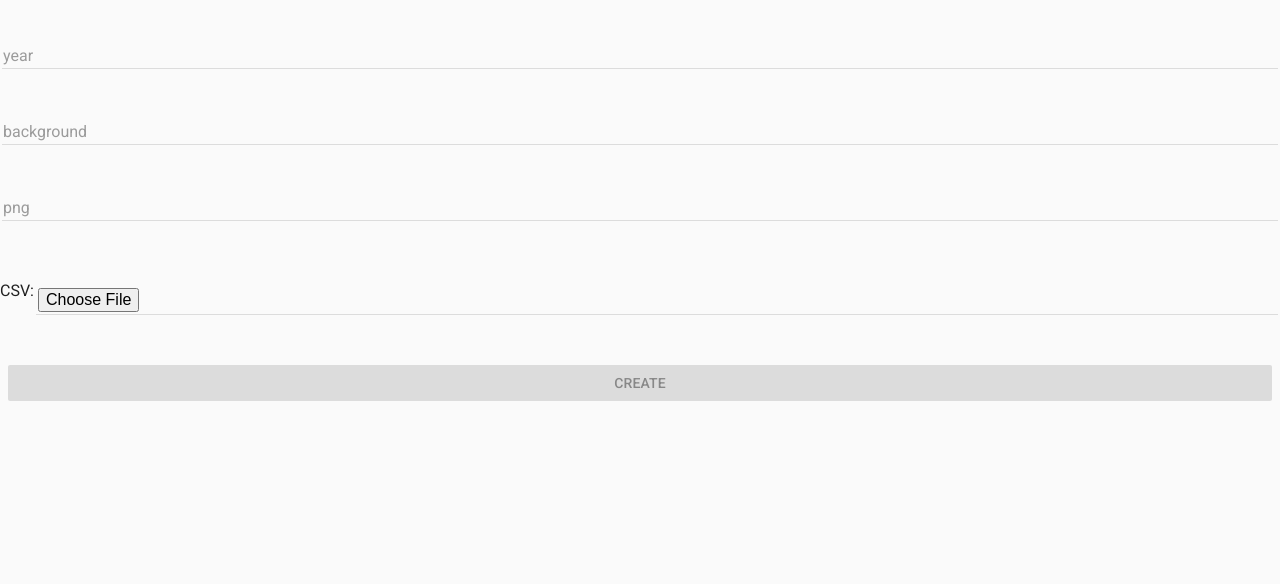
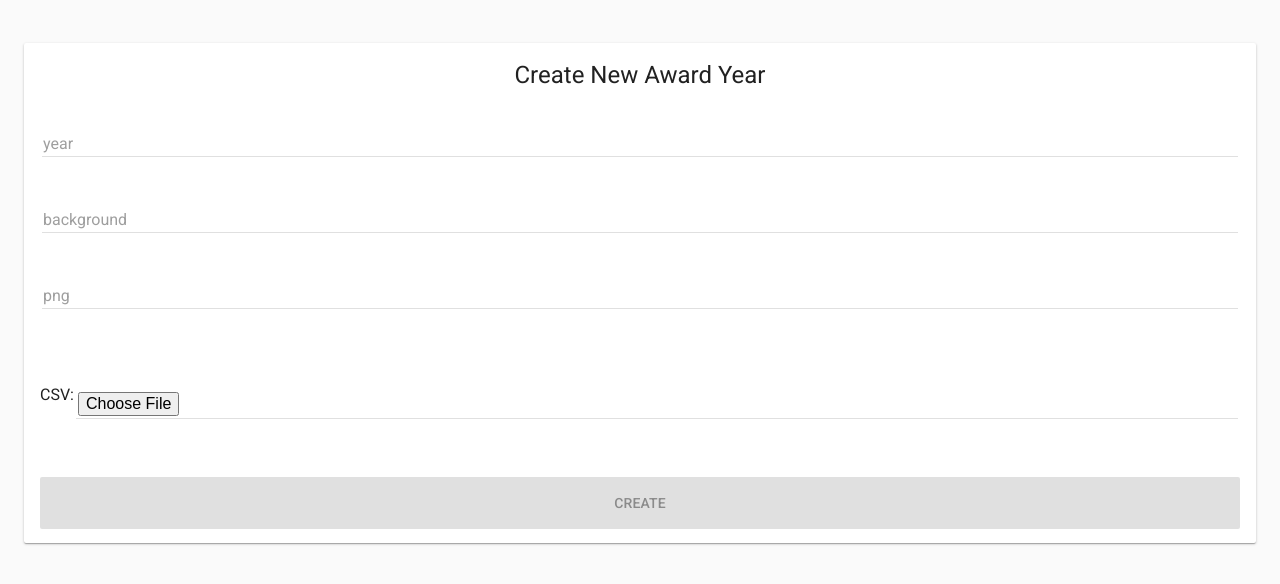
Before and after one commit to prime-team-theshow/the-show, a website: page public/index.html at #!/create-year in a window 1280 px wide. Shown: the part 62-646 px from the top of the page. Drawn offline with nearby package versions, Linux system fonts and the light colour scheme; a web font is replaced by a local one.

Commit message:
styled create year

```diff
--- a/public/views/create-year.html
+++ b/public/views/create-year.html
@@ -1,6 +1,11 @@
 <div ng-include="'views/partials/header.html'"></div>
-<md-content>
-    <div layout="column" layout-align="center">
+<md-content class="md-padding">
+    <md-card layout="column" layout-align="center" layout-padding>
+        <md-card-title>
+            <md-card-title-text layout-align="center center">
+                <span class="md-headline">Create New Award Year</span>
+            </md-card-title-text>
+        </md-card-title>
         <form name="yearForm">
             <md-input-container class="md-block" flex-gt-sm>
                 <label>year</label>
@@ -22,5 +27,5 @@
             </md-input-container>
         </div>
         <md-button class="md-raised md-primary" ng-disabled="cyc.disableCreateBtn">Create</md-button>
-    </div>
+    </md-card>
 </md-content>
```
